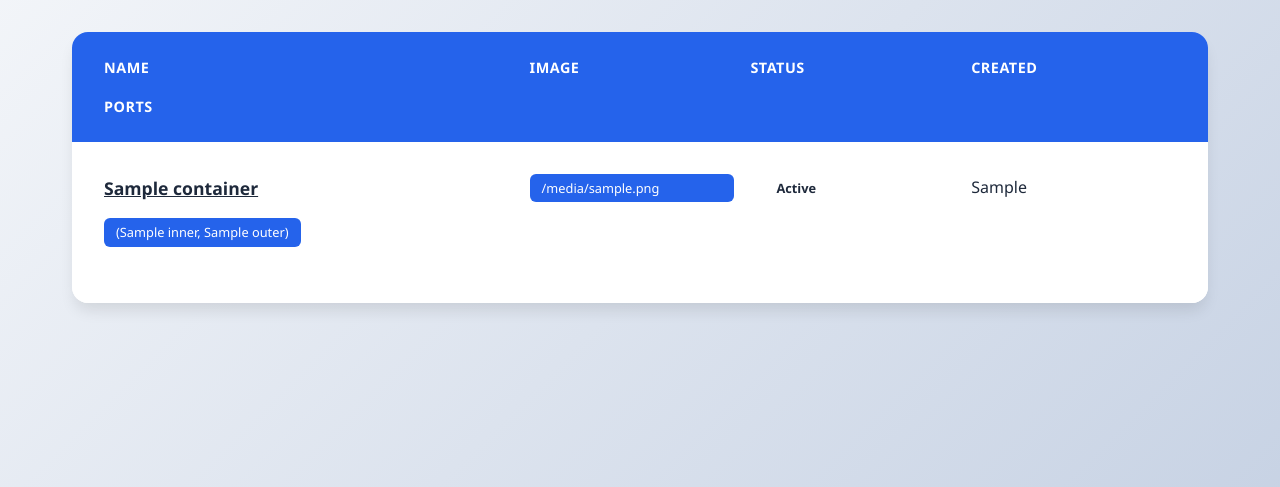
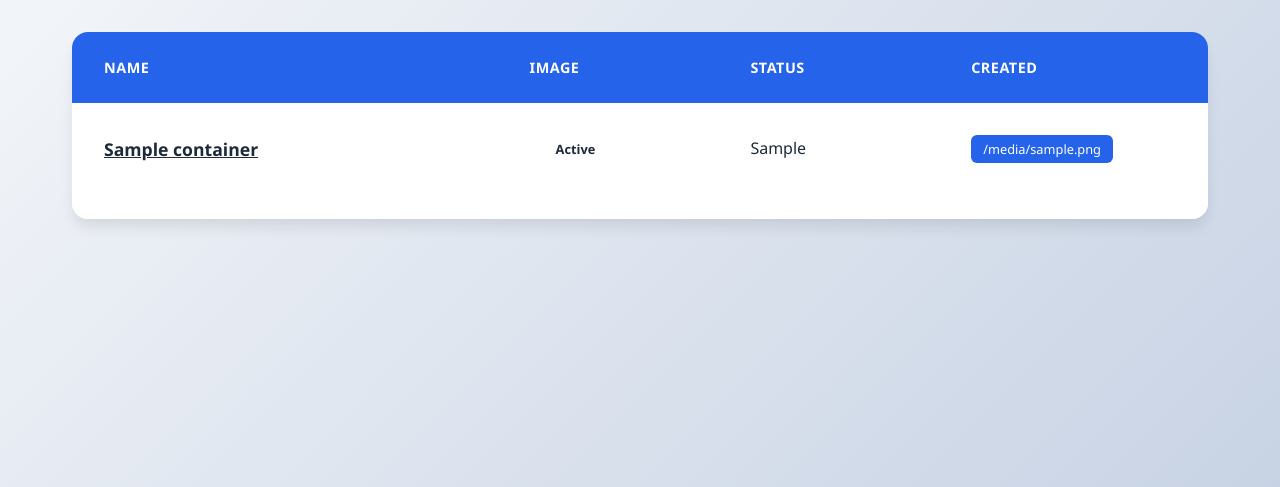
Before and after one commit to adamivangrgic/autodock, a FastAPI app: template templates/containers.html in a window 1280 px wide. Shown: the part 120-607 px from the top of the page. Run offline with FastAPI, Linux system fonts and the light colour scheme; the template is opened without the code that fills it: most values are stand-ins (such as "Sample title", 1, 10 or a date in 2020); parts of the project's set-up code (start-up, migrations or seed data) failed here and were passed over.

Commit message:
image tag

```diff
--- a/templates/container_details.html
+++ b/templates/container_details.html
@@ -39,6 +39,12 @@
                 <div class="table-row">
                     <div class="table-label">Id</div>
                     <div class="table-value">{{ id }}</div>
+                </div>
+                <div class="table-row">
+                    <div class="table-label">Image</div>
+                    <div class="table-value link-list">
+                        <a href="" class="link">{{ image }}</a>
+                    </div>
                 </div>
                 <div class="table-row">
                     <div class="table-label">Created</div>
--- a/templates/containers.html
+++ b/templates/containers.html
@@ -23,7 +23,6 @@
                 <div>Image</div>
                 <div>Status</div>
                 <div>Created</div>
-                <div>Ports</div>
             </div>
 
             {% for container in content %}
@@ -35,17 +34,12 @@
                 {% set created = container['RunningFor'] %}
                 <div class="list-row">
                     <a href="/container/{{ id }}" class="list-item-name" data-label="Name">{{ name }}</a>
-                    <a href="" class="link" data-label="Image">{{ image }}</a>
                     <div class="status-container" data-label="Status">
                         <div class="status status-{{ status }}">{{ status }}</div>
                     </div>
                     <div data-label="Created">{{ created }}</div>
-                    <div class="link-list" data-label="Ports">
-                    {% for port in container['Ports'] %}
-                    {% if port %}
-                        <a target="_blank" rel="noopener noreferrer" href="" class="link">{{ port }}</a>
-                    {% endif %}
-                    {% endfor %}
+                    <div class="link-list" data-label="Image">
+                        <a href="" class="link">{{ image }}</a>
                     </div>
                 </div>
             </div>
```
